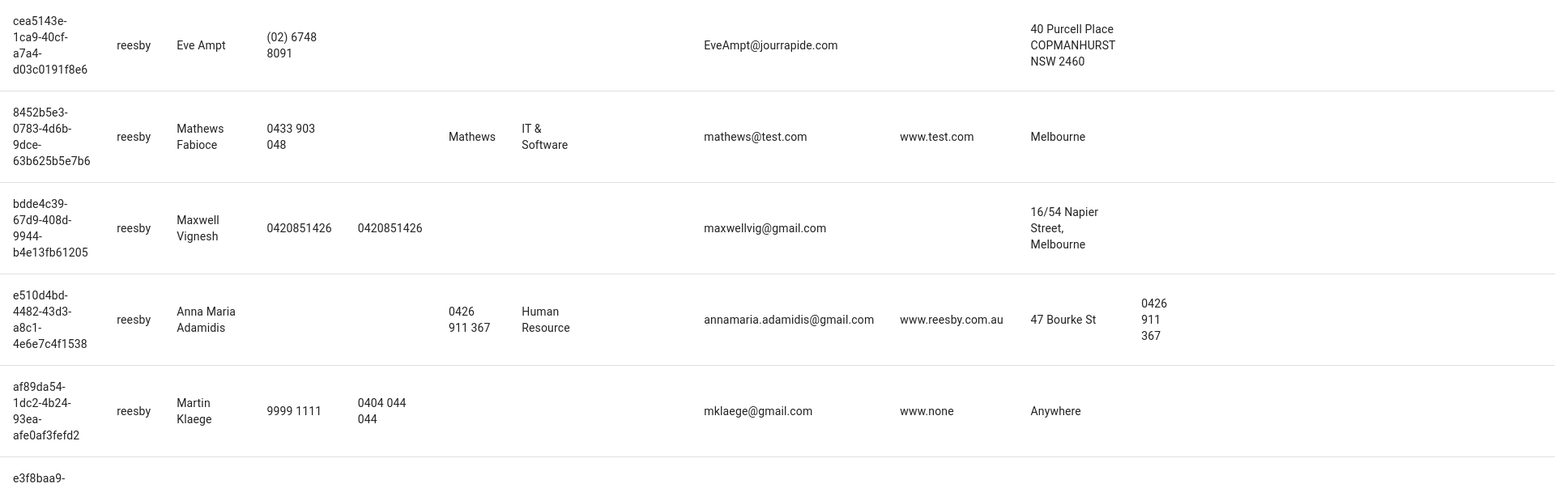
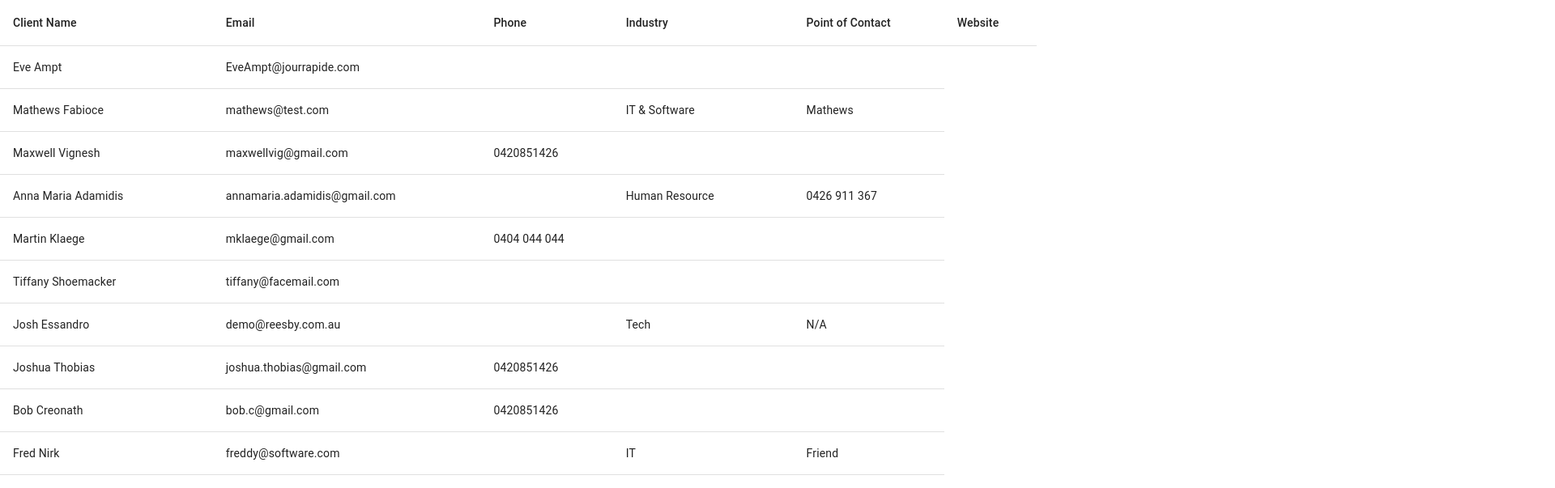
Before and after one commit to CaffeineBear/reesby-task, a React (Create React App) app: page / in a window 1280 px wide. Shown: the top 603 px of the page at 81% size, 1920 px wide, since content can reach past the window. Built offline with nearby package versions, Linux system fonts and the light colour scheme.

Commit message:
UPDATE to have columns and REMOVE unecessary fields from data file

```diff
--- a/src/components/ClientTable.jsx
+++ b/src/components/ClientTable.jsx
@@ -1,18 +1,46 @@
 import React from 'react';
 // import { DataGrid } from '@material-ui/data-grid';
-import { Table, TableBody, TableRow, TableCell} from '@material-ui/core'
+import { Table, TableHead, TableBody, TableRow, TableCell} from '@material-ui/core'
 import clientData from '../data/clients.json';
 
 const ClientTable = props => {
+    const columnNames = [
+        "Client Name",
+        "Email",
+        "Phone",
+        "Industry",
+        "Point of Contact",
+        "Website"
+    ];
 
+    const fieldList = [
+        "clientName",
+        "clientEmail",
+        "clientPersonalPhone",
+        "clientIndustry",
+        "clientPocName"
+    ];
     return ( <Table>
+
+        {/* Headers */}
+        <TableHead>
+            <TableRow>
+                { columnNames.map( currColumn => {
+                    return (<TableCell>
+                        {currColumn}
+                    </TableCell>);
+                })}
+            </TableRow>
+        </TableHead>
+
+        {/* Body */}
         <TableBody>
             { clientData.map( (currData, indexI) => {
                 return (currData && <TableRow key={`ClientRow${indexI}`} >
 
-                    { Object.keys(currData).map( (currKey) => {
-                        return (<TableCell key={`ClientRow${indexI}-${currKey}`} >
-                            {currData[currKey]}
+                    { fieldList.map( (currField) => {
+                        return (<TableCell key={`ClientRow${indexI}-${currField}`} >
+                            {currData[currField]}
                         </TableCell>);
                     })}
                 </TableRow>);
```
